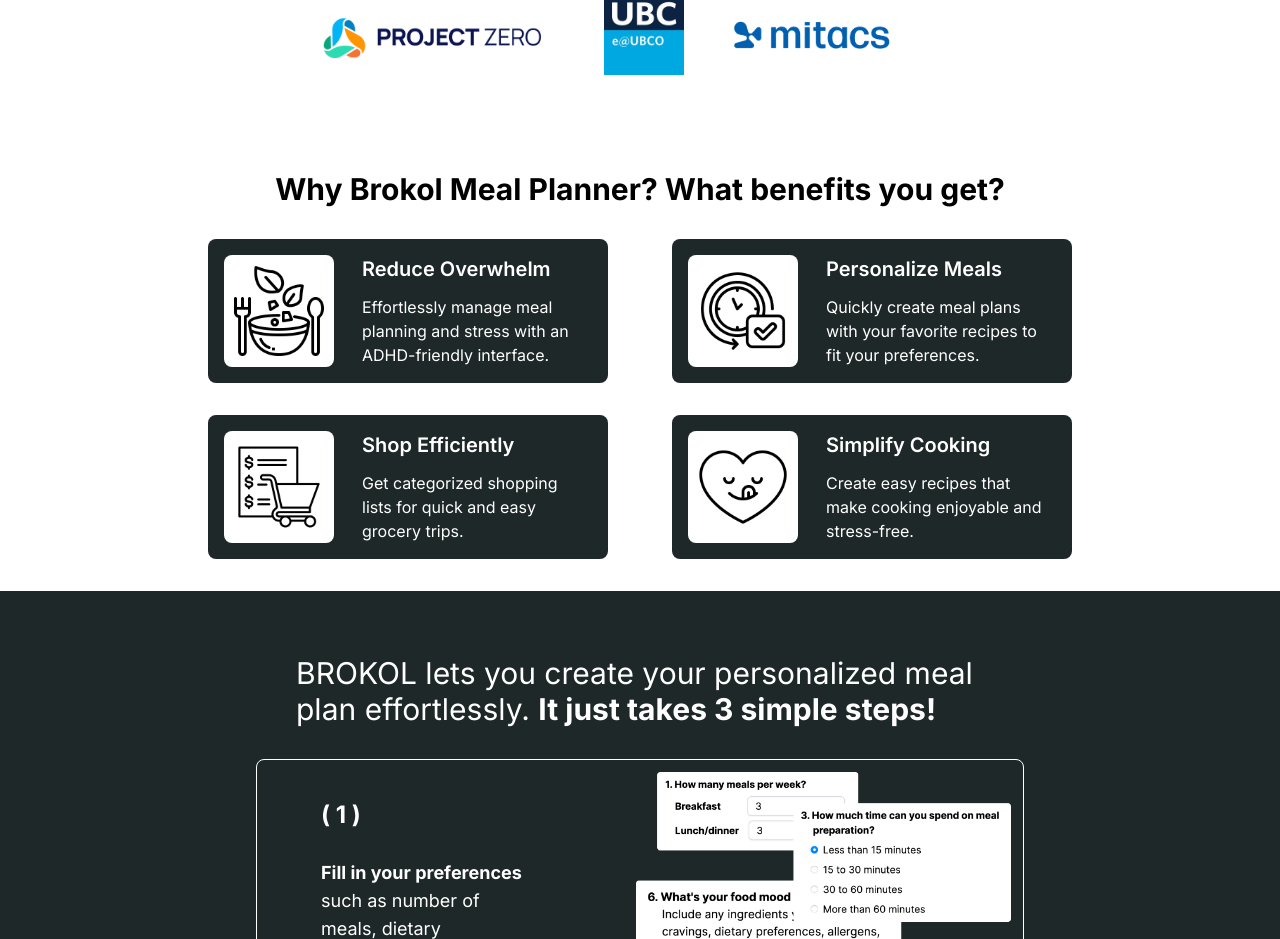
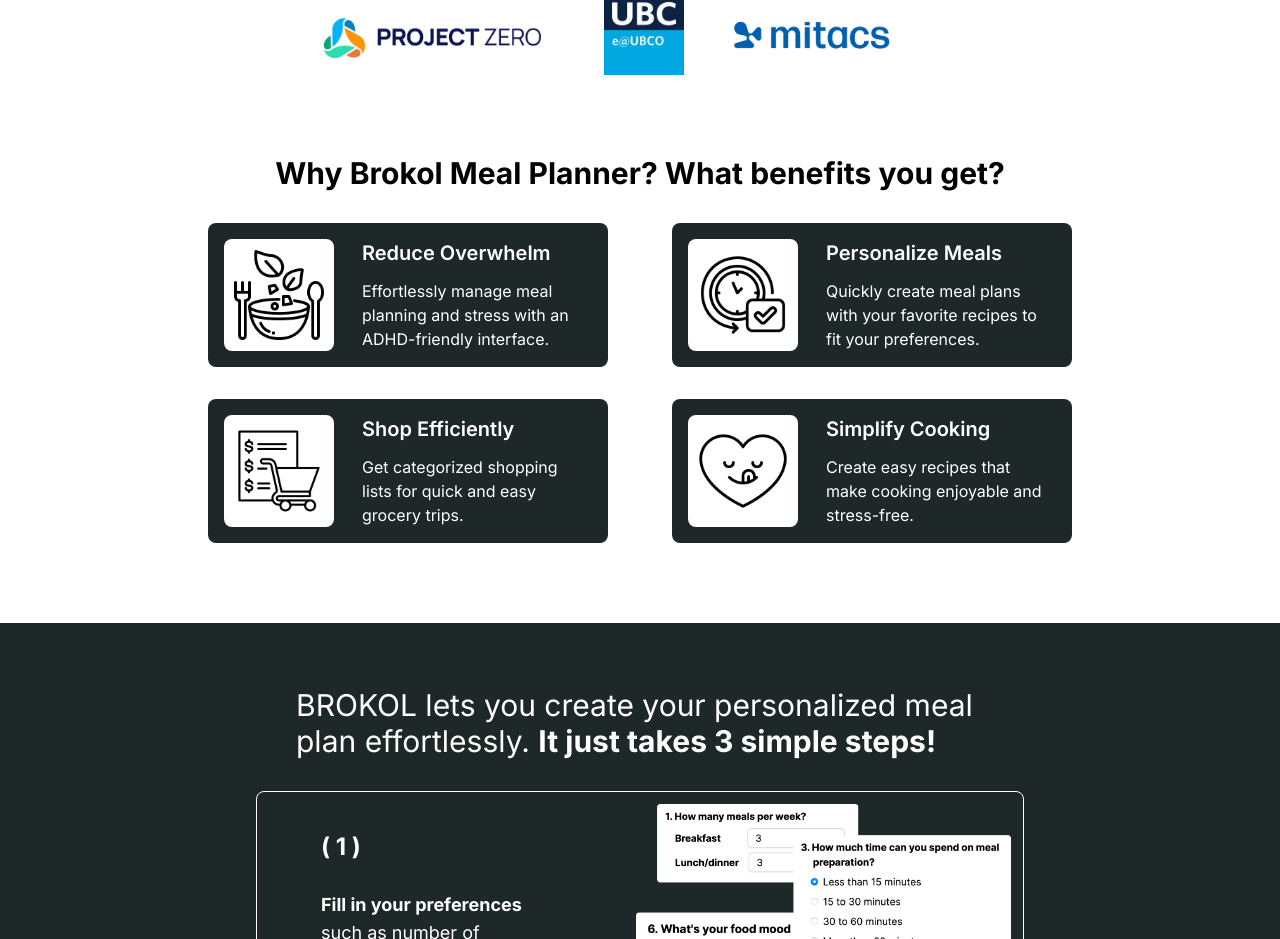
Before and after one commit to ammaarkhan/brokol-website, a Next.js app in the folder brokol-website/: page / in a window 1280 px wide. Shown: the part 853-1792 px from the top of the page. Built offline with nearby package versions, Linux system fonts and the light colour scheme; no server answers.

Commit message:
added space between benefits and how it works

```diff
--- a/brokol-website/src/app/page.js
+++ b/brokol-website/src/app/page.js
@@ -121,7 +121,7 @@
           </div>
         </section>
 
-        <section id="benefits" className="bg-white text-black py-8">
+        <section id="benefits" className="bg-white text-black pt-4 pb-20">
           <div className="container mx-auto text-center max-w-4xl px-4 sm:px-0">
             <h2 className="text-3xl font-bold mb-8">
               Why Brokol Meal Planner? What benefits you get?
```
